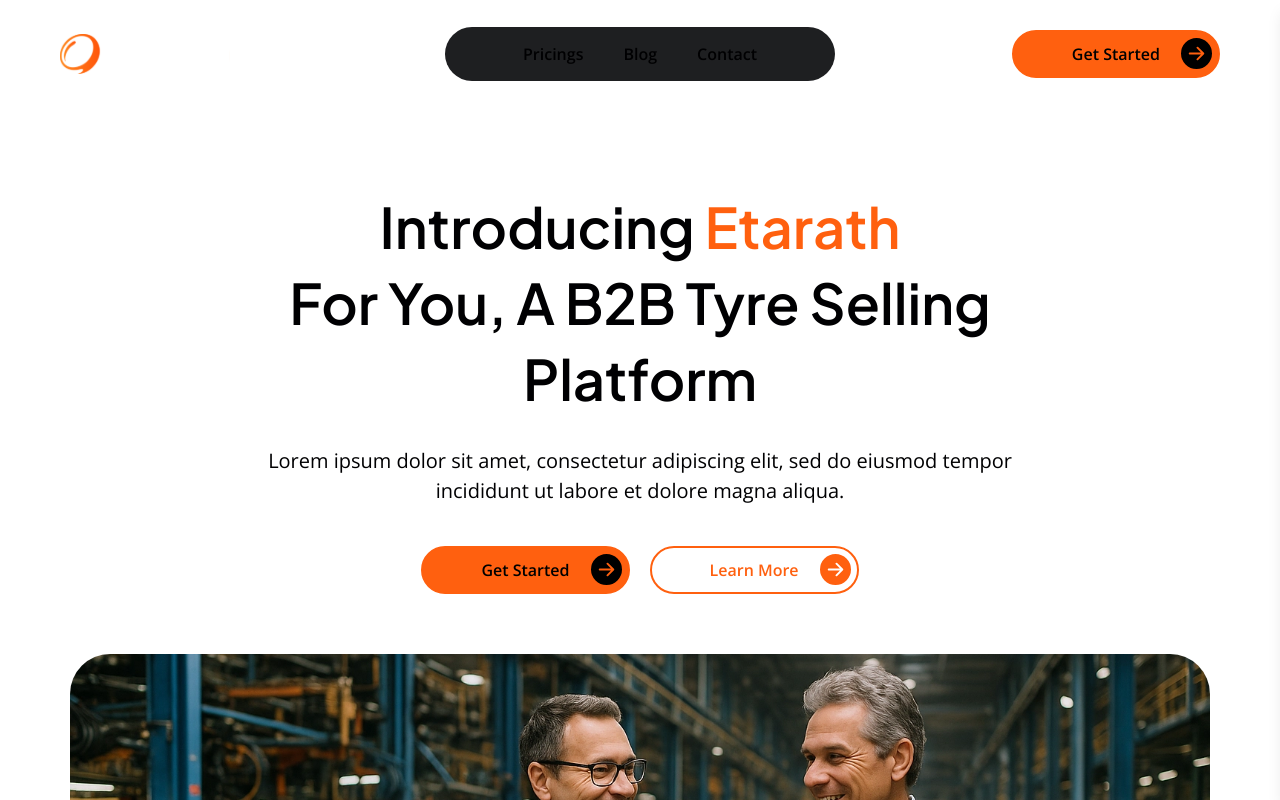
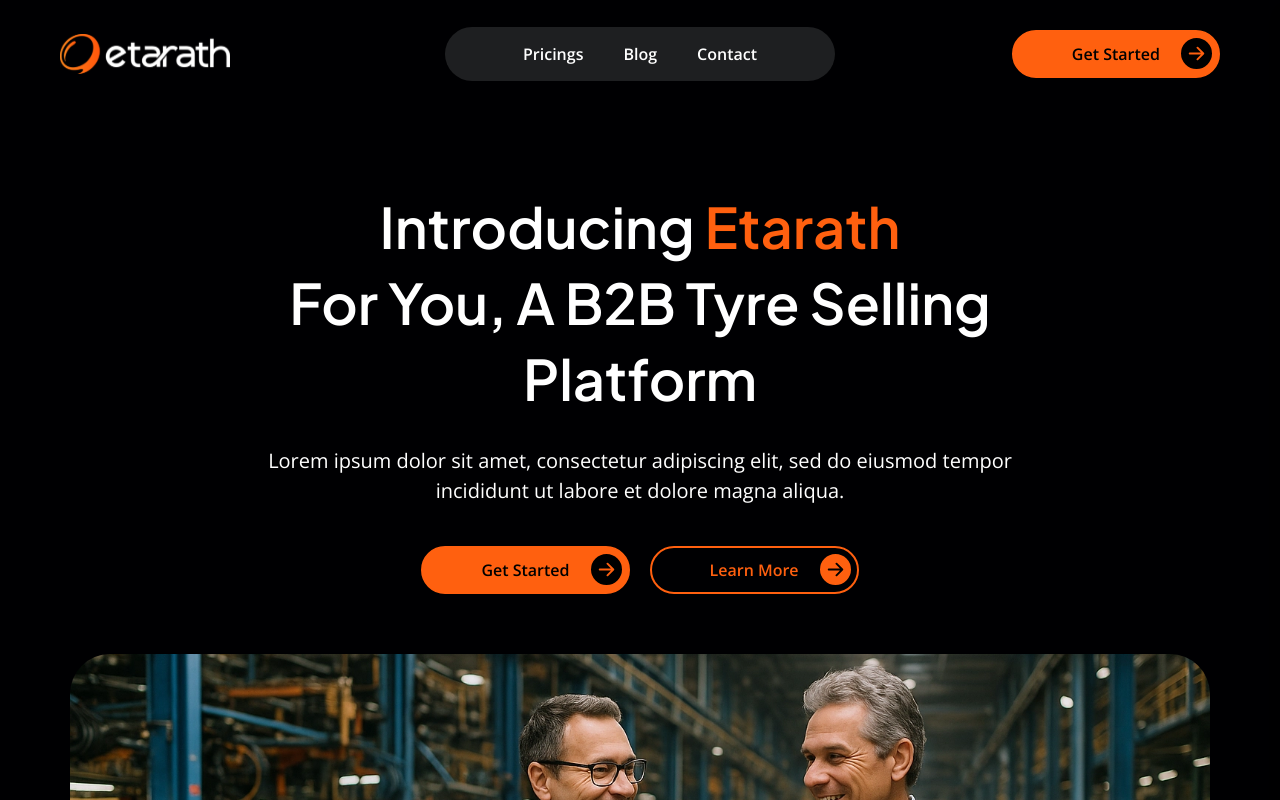
Before and after one commit to sarathcredot/Etarath, a Next.js app: page / in a window 1280 px wide. Shown: the top 800 px of the page. Built offline with nearby package versions, Linux system fonts and the light colour scheme.

Commit message:
theme updated

```diff
--- a/src/app/globals.css
+++ b/src/app/globals.css
@@ -1,8 +1,8 @@
 @import "tailwindcss";
 
 :root {
-  --background: #ffffff;
-  --foreground: #000002;
+  --background: #000002;
+  --foreground: #ffffff;
   --primary: #ff600f;
 }
 
@@ -16,8 +16,8 @@
   --font-manrope: var(--font-manrope);
 
   /* custome break point */
-   --breakpoint-1180: 1180px;
-   --breakpoint-900: 900px;
+  --breakpoint-1180: 1180px;
+  --breakpoint-900: 900px;
 
   --animate-scroll: scroll var(--animation-duration, 40s)
     var(--animation-direction, forwards) linear infinite;
@@ -29,12 +29,12 @@
   }
 }
 
-@media (prefers-color-scheme: dark) {
+/* @media (prefers-color-scheme: dark) {
   :root {
     --background: #000002;
     --foreground: #ededed;
   }
-}
+} */
 * {
   box-sizing: border-box;
   /* Hide scrollbar globally */
@@ -88,8 +88,6 @@ body {
   background: #ff600f;
 } */
 
-
-
 .cursor {
   position: absolute;
   top: 0;
```
